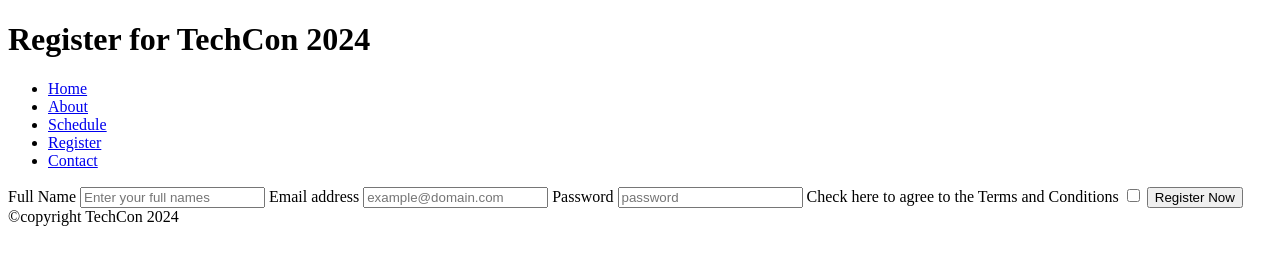
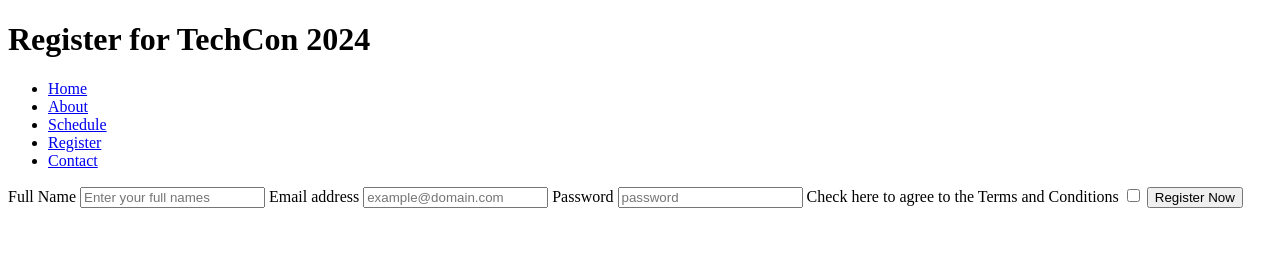
Before and after one commit to sammkigoh/TechCon_HTML, a plain HTML site: page techcon_website/register.html in a window 1280 px wide. Drawn offline with Linux system fonts and the light colour scheme.

```diff
--- a/techcon_website/register.html
+++ b/techcon_website/register.html
@@ -51,6 +51,4 @@
 				<button type="submit">Register Now</button>
 			</form>
 		</main>
-		<footer>&copy;copyright TechCon 2024</footer>
-	</body>
-</html>
+		<footer
```
Also changed, not shown: techcon_website/schedule.html (+3 -3 lines).
